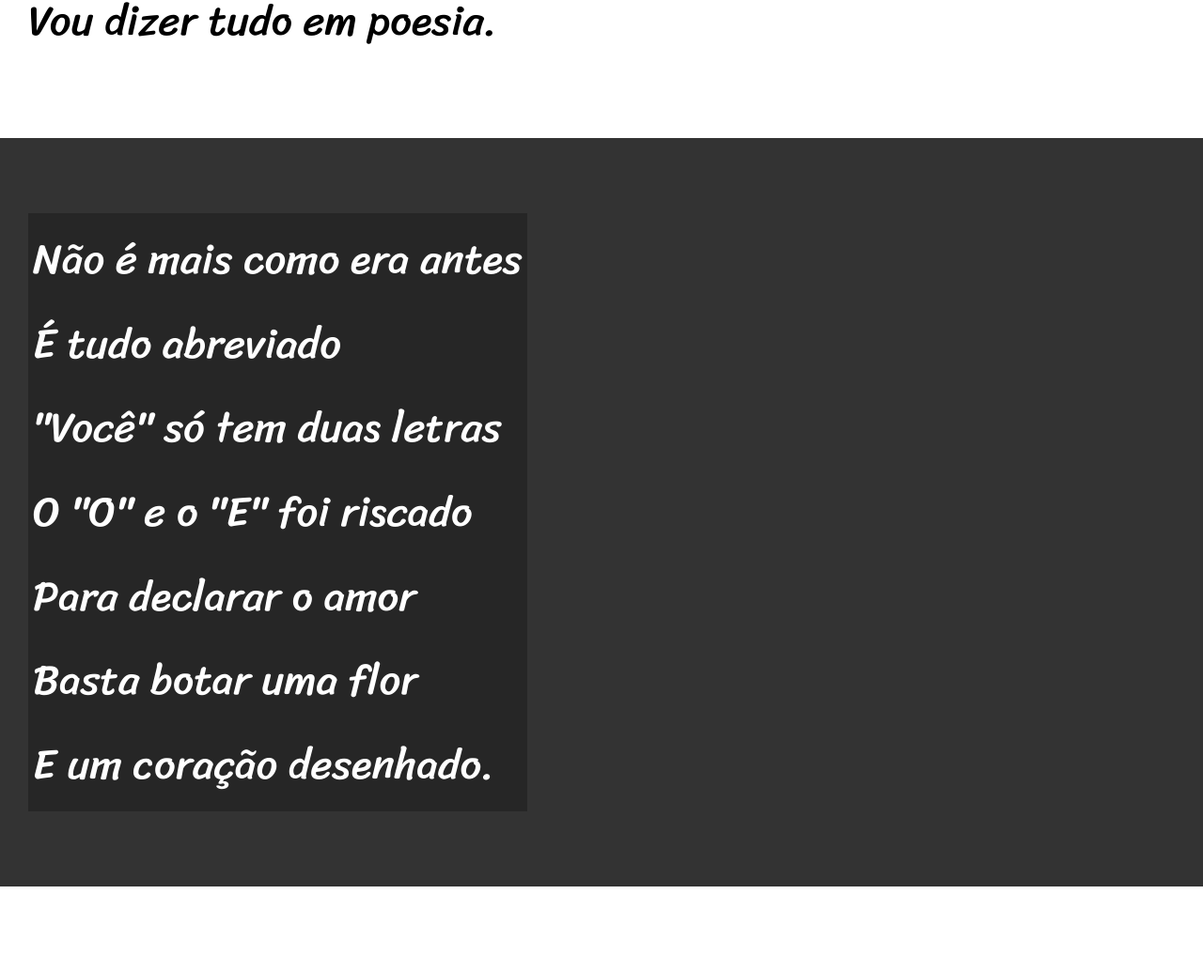
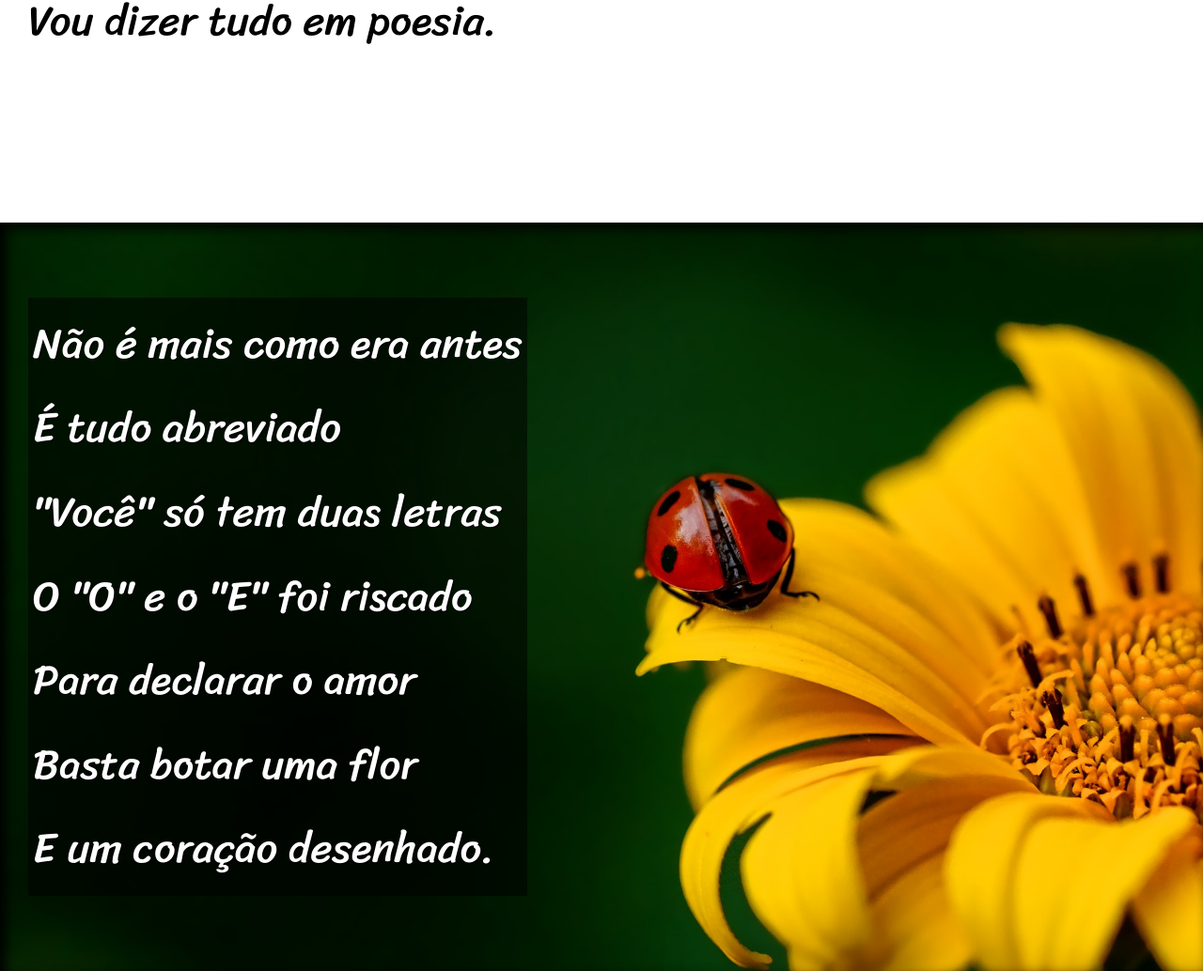
Before and after one commit to GDAINN/html-css, a plain HTML site: page APRENDENDO/ATIVIDADE 12/index.html in a window 1280 px wide. Shown: the part 900-1934 px from the top of the page at 94% size. Drawn offline with Linux system fonts and the light colour scheme.

Commit message:
parallax

```diff
--- a/APRENDENDO/ATIVIDADE 12/index.html
+++ b/APRENDENDO/ATIVIDADE 12/index.html
@@ -26,7 +26,7 @@
 
 
 
-    <section class="imagem">
+    <section class="imagem" id="img01">
         <p>
             Não é mais como era antes<br>
             É tudo abreviado<br>
@@ -40,7 +40,7 @@
 
 
 
-    <section class="normal">
+    <section class="normal" >
         <p>
             Arroba agora não pesa<br>
             É parte de um endereço<br>
@@ -63,7 +63,7 @@
 
 
 
-    <section class="imagem">
+    <section class="imagem" id="img02">
         <p>
             Tenho saudade das cartas<br>
             Escritas com a própria mão<br>
--- a/APRENDENDO/ATIVIDADE 12/style.css
+++ b/APRENDENDO/ATIVIDADE 12/style.css
@@ -53,6 +53,11 @@ section {
     font-size: 3.5vw;
 }
 
+section > p {
+    padding-bottom: 2em;
+}
+
+
 section.normal {
     background-color: white;
     color: black;
@@ -62,10 +67,23 @@ section.normal {
 section.imagem {
     background-color: rgb(51, 51, 51);
     color: white;
+    text-shadow: 1px 1px 1px black;
+    box-shadow: inset 6px 6px 13px 0px black;
+    background-attachment: fixed;
+}
+section#img01 {
+    background-image: url(imagens/background001.jpg);
+    background-position: right center;
+    background-size: cover;
+
 }
 
+section#img02 {
+    background-image: url(imagens/background002.jpg);
+    background-size: cover;
+}
 section.imagem > p {
-    background-color: rgba(0, 0, 0, 0.253);
+    background-color: rgba(0, 0, 0, 0.527);
     display: inline-block;
     padding: 5px;
 }
```
